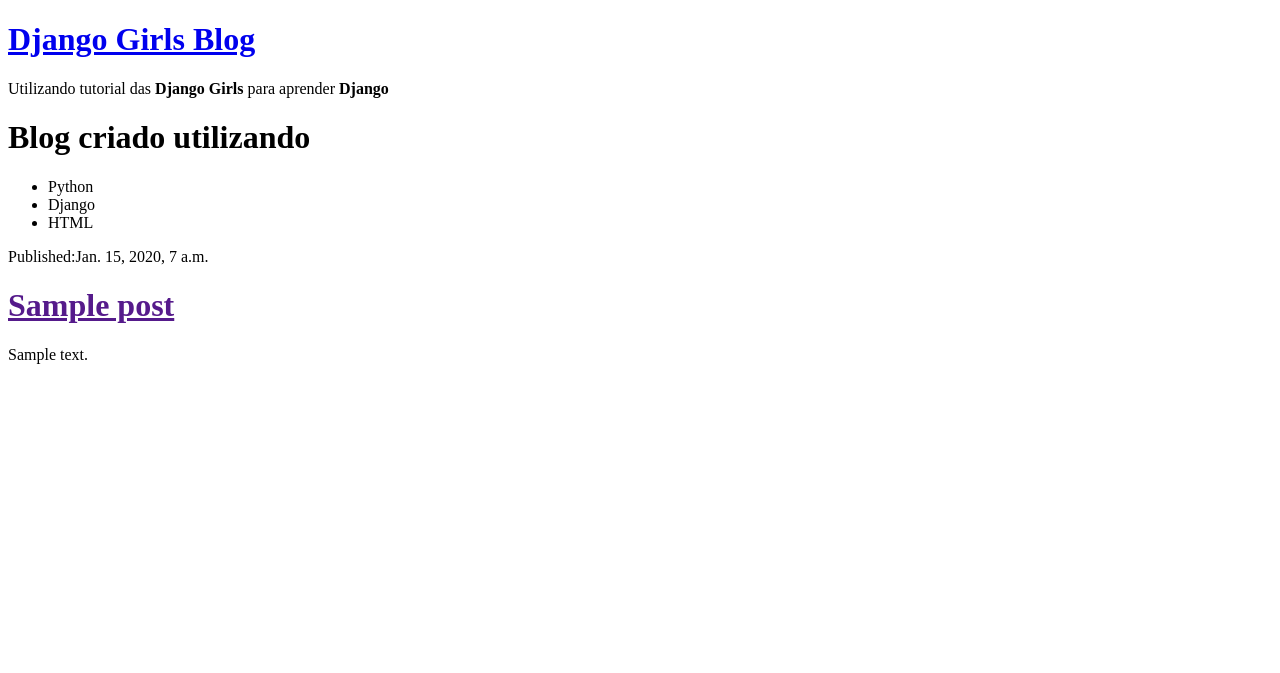
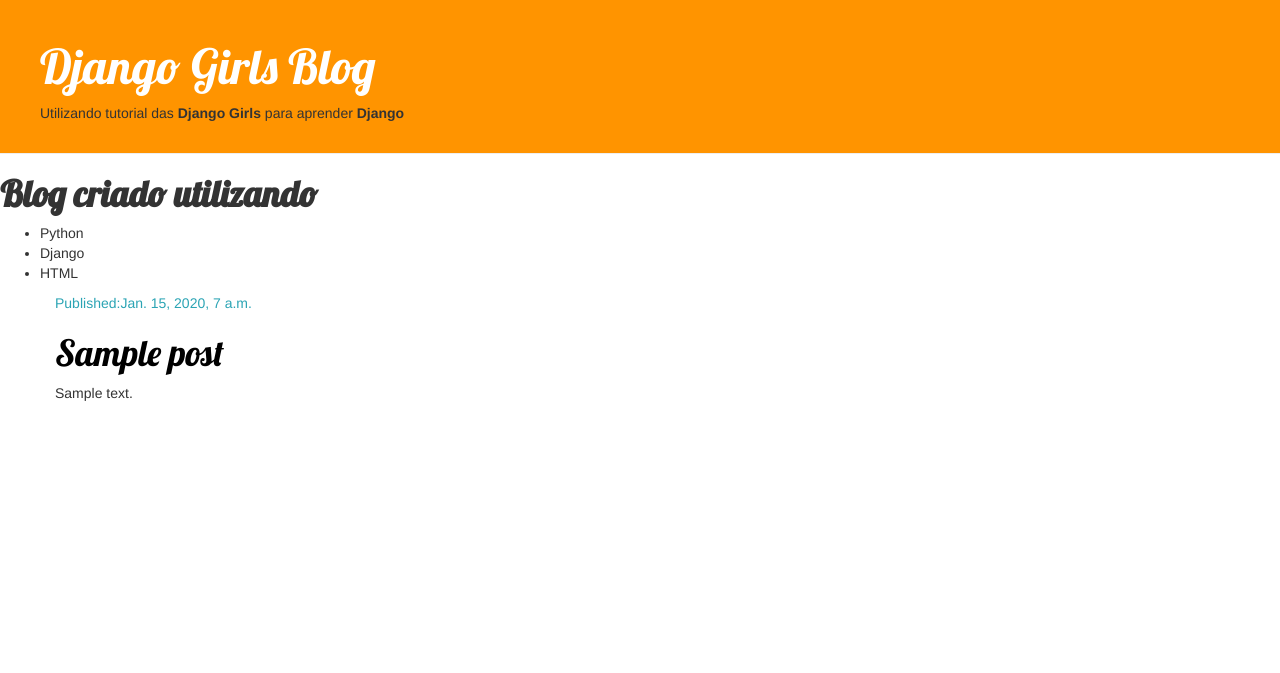
Before and after one commit to ThiagoOliveira001/my-first-blog, a Django app: template blog/templates/blog/post_list.html in a window 1280 px wide. Shown: the top 673 px of the page. Run offline with Django 3.2, Linux system fonts and the light colour scheme; the template is opened without the code that fills it: values that come from a table or form of the project are taken from there, others are empty; tables that the repository leaves empty hold one stand-in row (values such as "Sample post"); some libraries are stand-ins or nearby versions.

Commit message:
Fazendo layout

```diff
--- /dev/null
+++ b/blog/static/css/blog.css
@@ -0,0 +1,46 @@
+.page-header {
+    background-color: #ff9400;
+    margin-top: 0;
+    padding: 20px 20px 20px 40px;
+}
+
+.page-header h1, .page-header h1 a, .page-header h1 a:visited, .page-header h1 a:active {
+    color: #ffffff;
+    font-size: 36pt;
+    text-decoration: none;
+}
+
+.content {
+    margin-left: 40px;
+}
+
+h1, h2, h3, h4 {
+    font-family: 'Lobster', cursive;
+}
+
+.date {
+    color: #2BA4B4;
+}
+
+.save {
+    float: right;
+}
+
+.post-form textarea, .post-form input {
+    width: 100%;
+}
+
+.top-menu, .top-menu:hover, .top-menu:visited {
+    color: #ffffff;
+    float: right;
+    font-size: 26pt;
+    margin-right: 20px;
+}
+
+.post {
+    margin-bottom: 70px;
+}
+
+.post h1 a, .post h1 a:visited {
+    color: #000000;
+}
--- a/blog/templates/blog/post_list.html
+++ b/blog/templates/blog/post_list.html
@@ -1,13 +1,18 @@
+{% load staticfiles %}
 <!DOCTYPE html>
 <html lang="en">
 <head>
     <meta charset="UTF-8">
     <meta name="viewport" content="width=device-width, initial-scale=1.0">
     <meta http-equiv="X-UA-Compatible" content="ie=edge">
+    <link rel="stylesheet" href="//maxcdn.bootstrapcdn.com/bootstrap/3.2.0/css/bootstrap.min.css">
+    <link rel="stylesheet" href="//maxcdn.bootstrapcdn.com/bootstrap/3.2.0/css/bootstrap-theme.min.css">
+    <link href="//fonts.googleapis.com/css?family=Lobster&subset=latin,latin-ext" rel="stylesheet" type="text/css">
+    <link rel="stylesheet" href="{% static 'css/blog.css' %}">
     <title>Home</title>
 </head>
 <body>
-    <div>
+    <div class="page-header">
         <h1><a href="https://djangogirls.org">Django Girls Blog</a></h1>
         <p>Utilizando tutorial das <strong>Django Girls</strong> para aprender
             <strong>Django</strong>
@@ -17,12 +22,20 @@
         <h1><strong>Blog criado utilizando</strong></h1>
         <ul><li>Python</li><li>Django</li><li>HTML</li></ul>
     </div>
-    {% for post in posts %}
-        <div>
-            <p>Published:{{ post.published_date }}</p>
-            <h1><a href="">{{ post.title }}</a></h1>
-            <p>{{ post.text|linebreaksbr }}</p>
+    <div class="content container">
+        <div class="row">
+            <div class="col-md-8">
+                {% for post in posts %}
+                    <div class="post">
+                        <div class="date">
+                            <p>Published:{{ post.published_date }}</p>
+                        </div>
+                        <h1><a href="">{{ post.title }}</a></h1>
+                        <p>{{ post.text|linebreaksbr }}</p>
+                    </div>
+                {% endfor %}
+            </div>
         </div>
-    {% endfor %}
+    </div>
 </body>
 </html>
```
